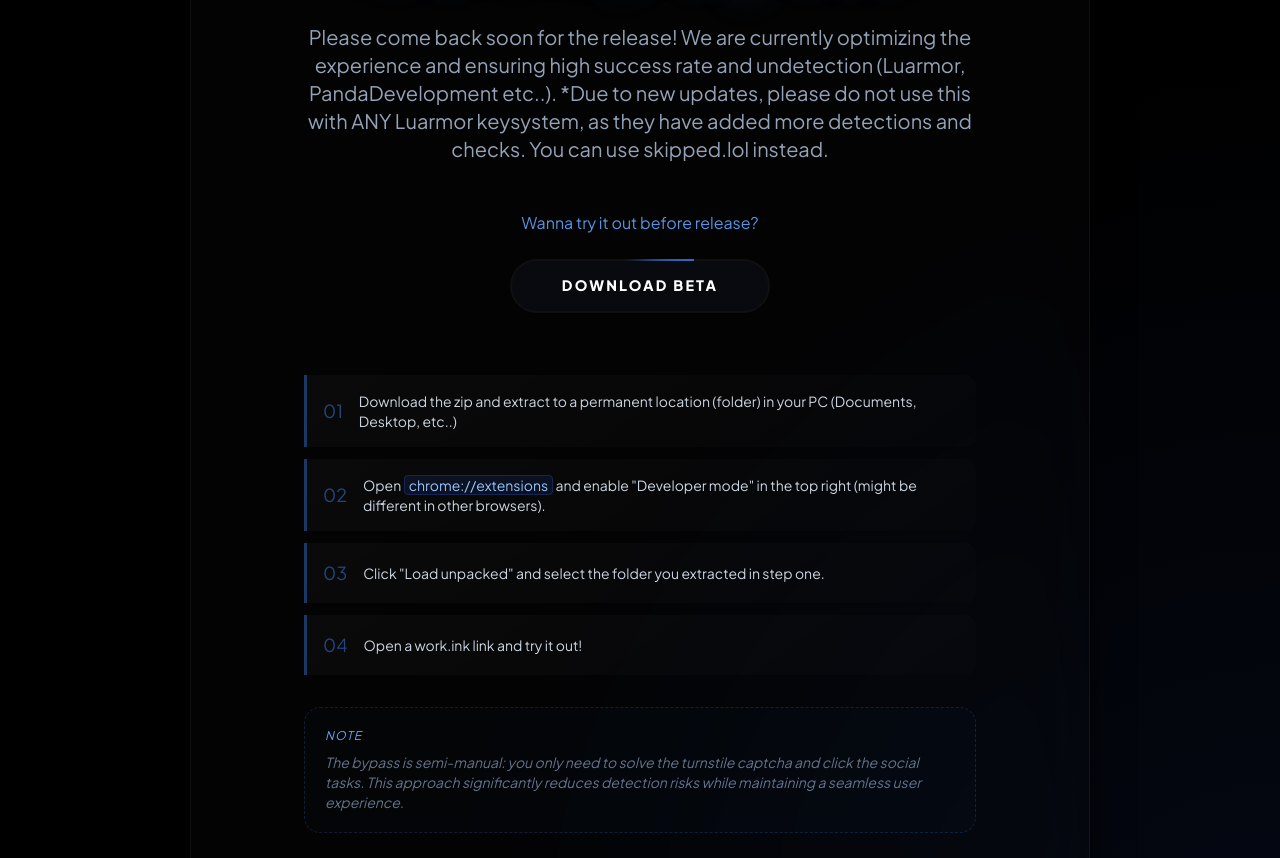
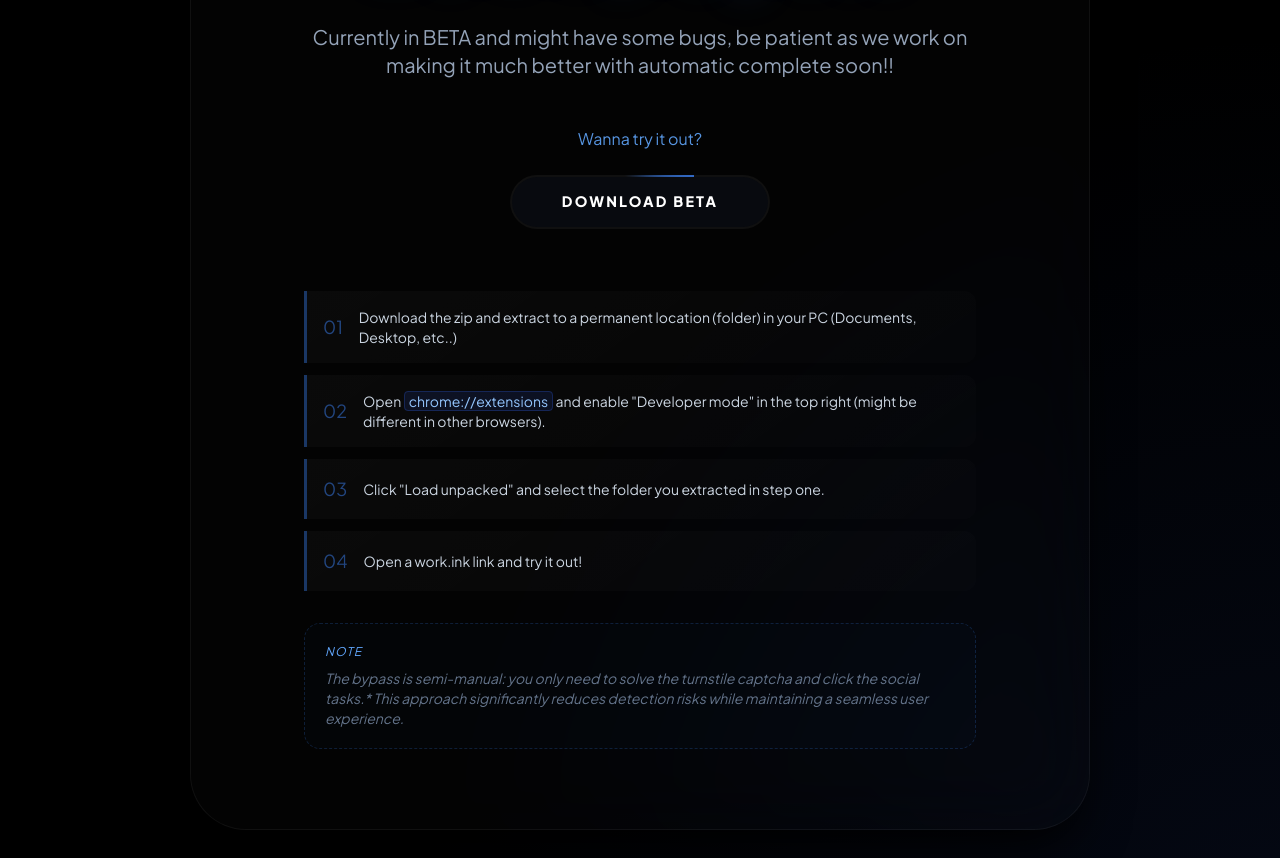
Before and after one commit to ysbypasss/ysbypasss.github.io, a plain HTML site: page index.html in a window 1280 px wide. Shown: the part 360-1218 px from the top of the page. Drawn offline with nearby package versions, Linux system fonts and the light colour scheme.

Commit message:
Update index.html
Updated the beta download link and revised the content to reflect current status.

```diff
--- a/index.html
+++ b/index.html
@@ -138,20 +138,16 @@
             </h1>
 
             <p class="text-base md:text-xl text-slate-400 leading-relaxed font-300 max-w-2xl mx-auto mb-12">
-                Please come back soon for the release!
-                We are currently optimizing the experience and ensuring high success rate and undetection (Luarmor, PandaDevelopment etc..).
-
-                *Due to new updates, please do not use this with ANY Luarmor keysystem, as they have added more detections and checks.
-You can use skipped.lol instead.
+                Currently in BETA and might have some bugs, be patient as we work on making it much better with automatic complete soon!!
 
             </p>
 
             <div class="mb-14">
                 <p class="text-blue-400 text-sm md:text-base font-400 mb-6 opacity-90">
-                    Wanna try it out before release?
+                    Wanna try it out?
                 </p>
                 <div class="cool-btn-container">
-                    <a href="https://github.com/ysbypasss/ysbypasss.github.io/releases/download/0.7/ysbypass.beta-.v2.zip" class="btn-download">
+                    <a href="https://github.com/ysbypasss/ysbypasss.github.io/releases/download/0.8/ysbypass-.luarmor.bypass.7z" class="btn-download">
                         Download Beta
                     </a>
                 </div>
@@ -187,7 +183,7 @@
             <div class="note-container mt-8 p-5 rounded-2xl max-w-2xl mx-auto text-left">
                 <p class="text-[10px] md:text-xs text-blue-400 font-800 uppercase tracking-widest mb-2 italic">Note</p>
                 <p class="text-xs md:text-sm text-slate-500 leading-relaxed italic">
-                    The bypass is semi-manual: you only need to solve the turnstile captcha and click the social tasks.
+                    The bypass is semi-manual: you only need to solve the turnstile captcha and click the social tasks.*
                     This approach significantly reduces detection risks while maintaining a seamless user experience.
                 </p>
             </div>
```
